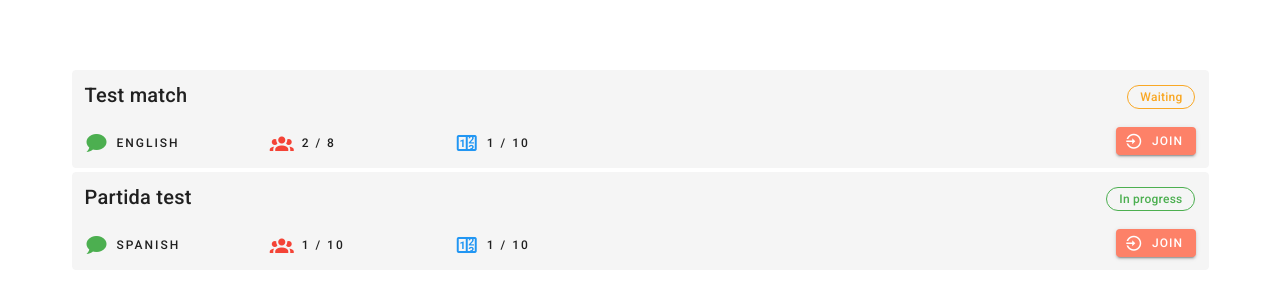
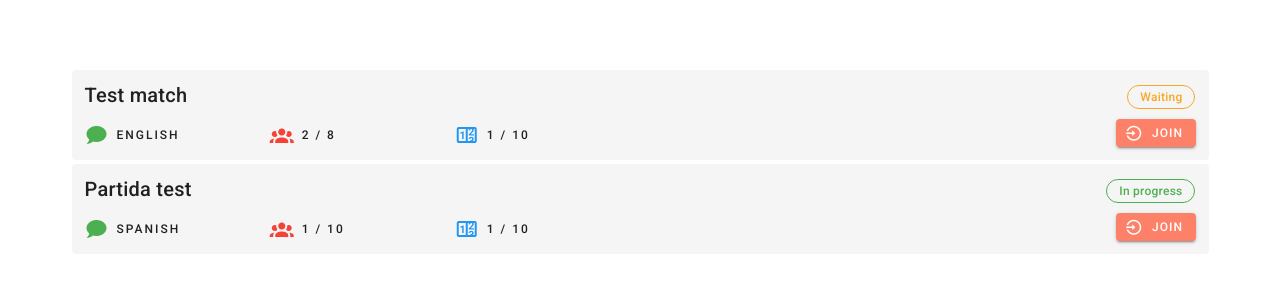
Before and after one commit to JuampiRombola/dibujakka-web, a Vue app: page / in a window 1280 px wide. Shown: the part 108-408 px from the top of the page. Built offline with nearby package versions, Linux system fonts and the light colour scheme.

Commit message:
fix spacing

```diff
--- a/src/components/MatchItem.vue
+++ b/src/components/MatchItem.vue
@@ -12,7 +12,7 @@
         </v-col>
       </v-row>
     </v-card-title>
-    <v-card-actions class="py-2 px-3">
+    <v-card-actions class="pb-2 px-3 pt-0 my-0">
       <v-row no-gutters>
         <v-col cols="2">
           <div>
```
